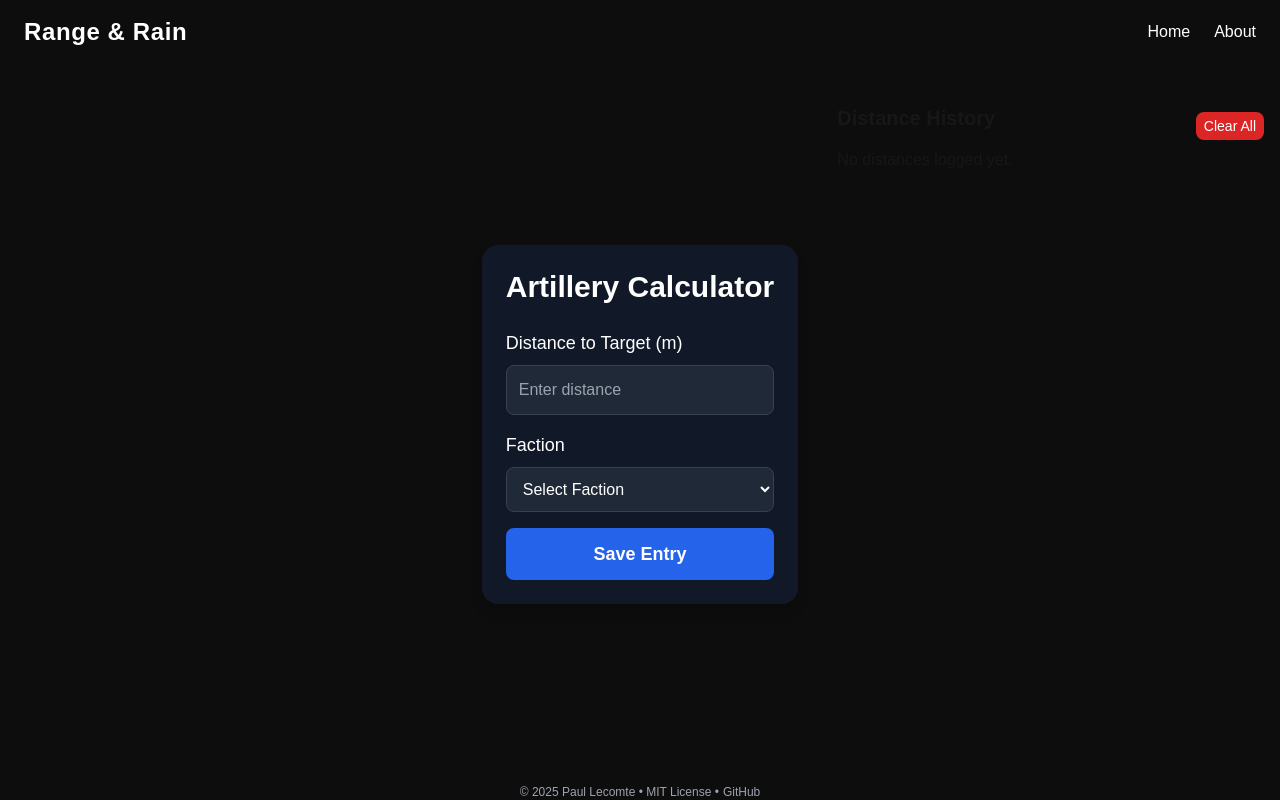
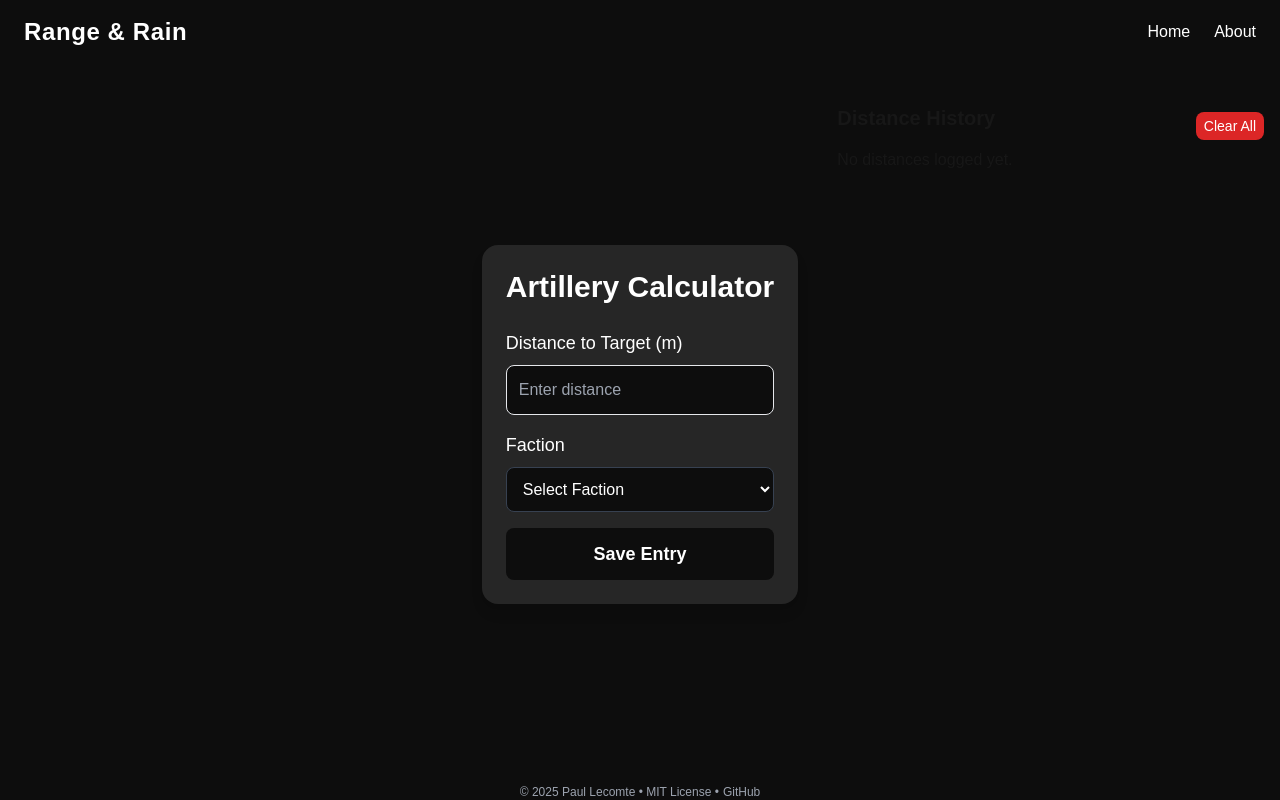
Before and after one commit to Paul-Lecomte/RangeAndRain, a Next.js app: page / in a window 1280 px wide. Built offline with nearby package versions, Linux system fonts and the light colour scheme.

Commit message:
changed the colors for the input form

```diff
--- a/src/components/input/InputForm.js
+++ b/src/components/input/InputForm.js
@@ -50,7 +50,7 @@ const InputForm = () => {
     };
 
     return (
-        <div className="max-w-md mx-auto bg-gray-900 text-white p-6 rounded-2xl shadow-lg">
+        <div className="max-w-md mx-auto bg-[#262626] text-white p-6 rounded-2xl shadow-lg">
             <h2 className="text-3xl font-bold text-center mb-6">Artillery Calculator</h2>
             <form onSubmit={handleSubmit} className="space-y-4">
                 <div>
@@ -60,7 +60,7 @@ const InputForm = () => {
                         id="distance"
                         value={distance}
                         onChange={(e) => setDistance(e.target.value)}
-                        className="w-full mt-2 p-3 rounded-lg bg-gray-800 border border-gray-700 focus:ring-2 focus:ring-blue-500 focus:outline-none"
+                        className="w-full mt-2 p-3 rounded-lg bg-[#0D0D0D] border focus:ring-2 focus:ring-blue-500 focus:outline-none"
                         placeholder="Enter distance"
                     />
                 </div>
@@ -71,7 +71,7 @@ const InputForm = () => {
                         id="faction"
                         value={faction}
                         onChange={(e) => setFaction(e.target.value)}
-                        className="w-full mt-2 p-3 rounded-lg bg-gray-800 border border-gray-700 focus:ring-2 focus:ring-blue-500 focus:outline-none"
+                        className="w-full mt-2 p-3 rounded-lg bg-[#0D0D0D] border border-gray-700 focus:ring-2 focus:ring-blue-500 focus:outline-none"
                     >
                         <option value="">Select Faction</option>
                         <option value="American/German">American/German</option>
@@ -81,7 +81,7 @@ const InputForm = () => {
                 </div>
                 <button
                     type="submit"
-                    className="w-full py-3 rounded-lg bg-blue-600 text-white text-lg font-semibold hover:bg-blue-700 transition focus:ring-2 focus:ring-blue-500"
+                    className="w-full py-3 rounded-lg bg-[#0D0D0D] text-white text-lg font-semibold hover:bg-[#D9D9D9] hover:text-[#0D0D0D] transition focus:ring-2 focus:ring-blue-500"
                 >
                     Save Entry
                 </button>
```
